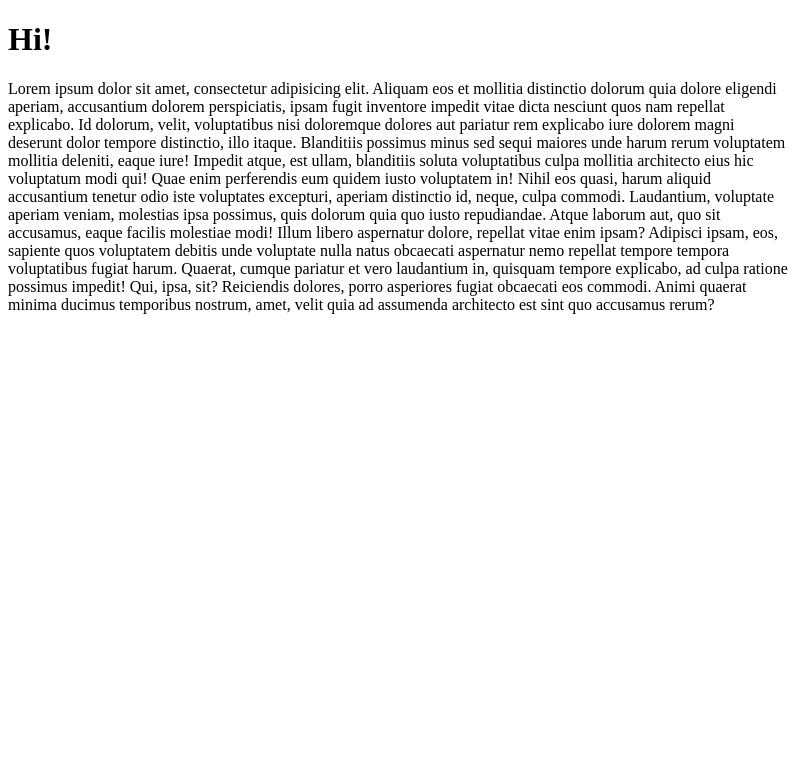
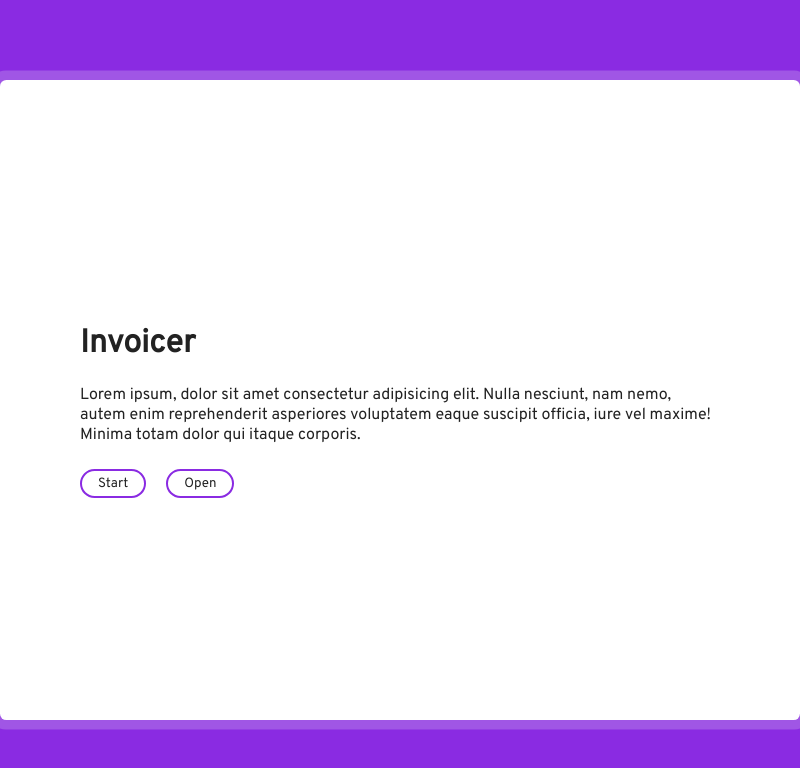
Before and after one commit to maikka39/InvoiceGenerator, an Electron app: page frontend/html/main.html in a window 800 px wide. Drawn offline with Linux system fonts and the light colour scheme; no server answers.

Commit message:
New UI by Jesper van Daatselaar

```diff
--- /dev/null
+++ b/frontend/css/main.css
@@ -0,0 +1,34 @@
+.container-content p,
+.container-content h1 {
+    cursor: text;
+}
+
+.container-content {
+    user-select: none;
+    margin: auto 0;
+}
+
+.container button {
+    margin: 0 auto;
+    background: white;
+    border: blueviolet 2px solid;
+    border-radius: 2vw;
+    padding: .5vw 2vw;
+    margin-top: 1vw;
+    transition: 0.2s;
+    outline: none;
+    cursor: pointer;
+    font-family: 'Overpass',
+        sans-serif;
+}
+
+.container button.edit {
+    margin-left: 2vw;
+}
+
+.container button:hover {
+    background-color: blueviolet;
+    color: white;
+}
+
+/* Dark Mode */
--- /dev/null
+++ b/frontend/css/master.css
@@ -0,0 +1,35 @@
+* {
+    font-family: 'Overpass', sans-serif;
+    color: #222;
+}
+
+TODO: Important check body {
+    margin: 0;
+    padding: 0;
+}
+
+.wrapper {
+    position: absolute;
+    top: 0;
+    left: 0;
+    height: 100vh;
+    width: 100vw;
+    margin: 0 auto;
+    text-align: center;
+    background: blueviolet;
+    color: black;
+}
+
+.container {
+    position: relative;
+    margin: 0 auto;
+    top: 10%;
+    width: 80vw;
+    height: 60vh;
+    padding: 10vh;
+    background-color: white;
+    border-radius: .8vw;
+    box-shadow: 0px 0px 0vw 1.2vw #a056e5;
+    text-align: left;
+    display: flex;
+}
--- /dev/null
+++ b/frontend/css/menu.css
@@ -0,0 +1,45 @@
+.container-content {
+    user-select: none;
+    margin: auto 0 auto 0;
+}
+
+.container-content h1 {
+    margin-top: -2.4%;
+    margin-bottom: 0.4%;
+}
+
+.card-wrapper {
+    display: flex;
+    padding: 1vw;
+}
+
+button.card {
+    outline: none;
+    background: none;
+    border: .3vw solid lightgray;
+    border-radius: 1vw;
+    flex: 33%;
+    margin: 0 1.5vw 0 1.5vw;
+    overflow: hidden;
+}
+
+.card .card-content {
+    padding: 8% 8% 0 8%;
+}
+
+.card .card-content img {
+    width: 90%;
+}
+
+.card .card-content p.title {
+    color: black;
+    font-weight: bold;
+}
+
+button.card:hover {
+    border-color: cadetblue;
+}
+
+button.card:focus {
+    border-color: blueviolet;
+}
--- a/frontend/html/main.html
+++ b/frontend/html/main.html
@@ -5,17 +5,24 @@
   <meta charset="utf-8">
   <title>OfferteGenerator</title>
   <script src="../js/word.js" charset="utf-8"></script>
+  <link href="https://fonts.googleapis.com/css?family=Overpass" rel="stylesheet">
+  <link rel="stylesheet" href="../css/master.css">
+  <link rel="stylesheet" href="../css/main.css">
 </head>
 
 <body>
-    <h1>Hi!</h1>
-    <p>Lorem ipsum dolor sit amet, consectetur adipisicing elit. Aliquam eos et mollitia distinctio dolorum quia dolore eligendi aperiam, accusantium dolorem perspiciatis, ipsam fugit inventore impedit vitae dicta nesciunt quos nam repellat
-      explicabo. Id dolorum, velit, voluptatibus nisi doloremque dolores aut pariatur rem explicabo iure dolorem magni deserunt dolor tempore distinctio, illo itaque. Blanditiis possimus minus sed sequi maiores unde harum rerum voluptatem mollitia
-      deleniti, eaque iure! Impedit atque, est ullam, blanditiis soluta voluptatibus culpa mollitia architecto eius hic voluptatum modi qui! Quae enim perferendis eum quidem iusto voluptatem in! Nihil eos quasi, harum aliquid accusantium tenetur
-      odio iste voluptates excepturi, aperiam distinctio id, neque, culpa commodi. Laudantium, voluptate aperiam veniam, molestias ipsa possimus, quis dolorum quia quo iusto repudiandae. Atque laborum aut, quo sit accusamus, eaque facilis molestiae
-      modi! Illum libero aspernatur dolore, repellat vitae enim ipsam? Adipisci ipsam, eos, sapiente quos voluptatem debitis unde voluptate nulla natus obcaecati aspernatur nemo repellat tempore tempora voluptatibus fugiat harum. Quaerat, cumque
-      pariatur et vero laudantium in, quisquam tempore explicabo, ad culpa ratione possimus impedit! Qui, ipsa, sit? Reiciendis dolores, porro asperiores fugiat obcaecati eos commodi. Animi quaerat minima ducimus temporibus nostrum, amet, velit quia
-      ad assumenda architecto est sint quo accusamus rerum?</p>
+  <div class="wrapper">
+    <div class="container">
+      <div class="container-content">
+        <h1>Invoicer</h1>
+        <p cursor='text'>Lorem ipsum, dolor sit amet consectetur adipisicing elit. Nulla nesciunt, nam nemo, autem enim
+          reprehenderit asperiores voluptatem eaque suscipit officia, iure vel maxime! Minima totam dolor qui itaque
+          corporis.</p>
+        <button class='start' onclick="console.log('Start button clicked')">Start</button>
+        <button class="edit" onclick="console.log('Edit button clicked')">Open</button>
+      </div>
+    </div>
+  </div>
 </body>
 
 </html>
--- a/frontend/js/word.js
+++ b/frontend/js/word.js
@@ -2,6 +2,6 @@ const {
   remote
 } = require('electron');
 
-const word = remote.require('./backend/word');
+const test = remote.require('./backend/test');
 
-word.test()
+test.test()
```
Also changed, not shown: backend/needed_data_for_invoice.txt (added, +29 -0 lines), backend/word.js (+38 -20 lines), frontend/html/menu.html (added, +47 -0 lines), 2 other files. Lines whose indentation alone changed are shown as unchanged.
